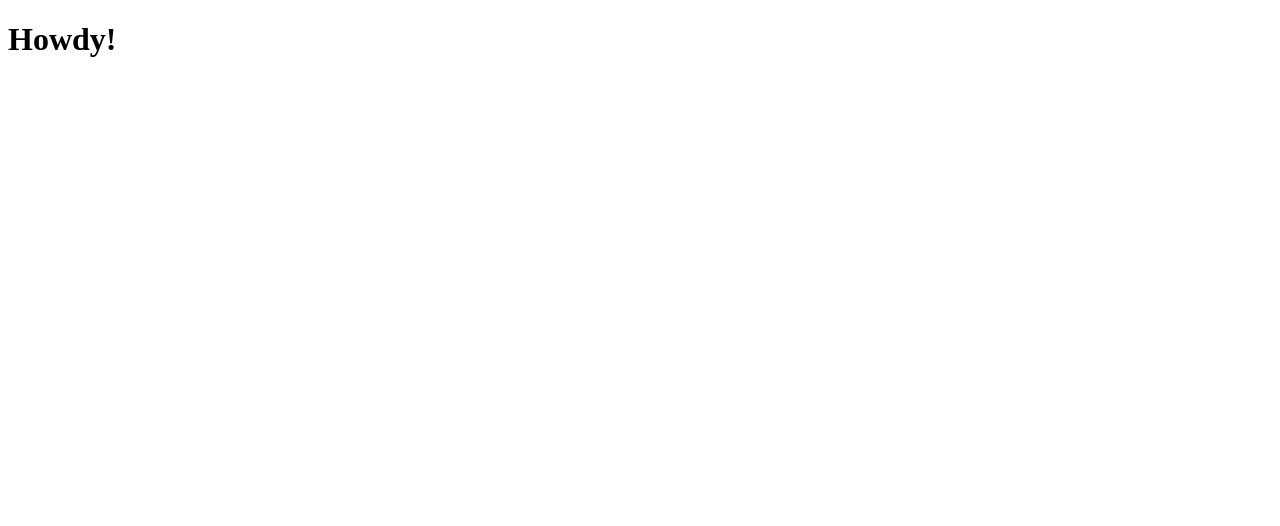
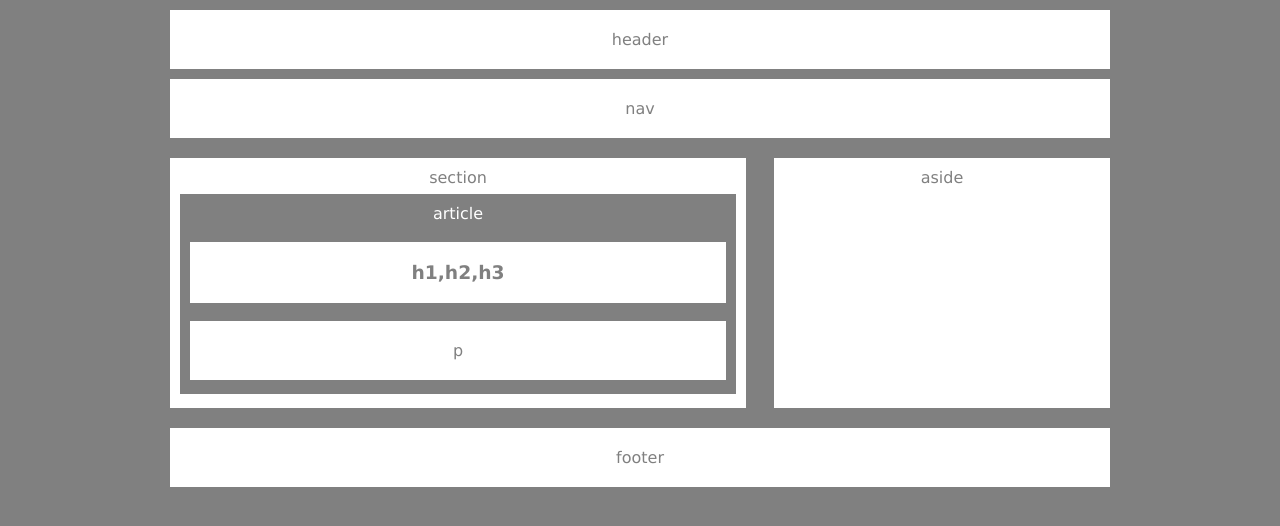
Before and after one commit to arobinson1289/HW-Wireframe, a plain HTML site: page index.html in a window 1280 px wide. Drawn offline with Linux system fonts and the light colour scheme.

Commit message:
Final Submission

```diff
--- a/index.html
+++ b/index.html
@@ -1,12 +1,33 @@
 <!DOCTYPE html>
 <html lang="en">
+
 <head>
-    <link rel "stylesheet" href="style.css">
-    <meta charset="UTF-8">
+    <link rel="stylesheet" href="style.css">
+    <meta charset=" UTF-8">
     <title>Document</title>
 </head>
+
 <body>
-    <h1>Howdy!</h1>
+    <div class="border-all">
+        <header class="header"> header</header>
+
+        <nav class="nav">nav</nav>
+
+        <section class="section">section
+            <article class="article">article
+                <h3 class="heading">h1,h2,h3</h3>
+                <p>p</p>
+            </article>
+            <div></div>
+        </section>
+        <aside class="aside">aside</aside>
+        <div class="clear">
+
+        </div><footer>footer</footer>
+
+
+
     </div>
 </body>
+
 </html>
--- a/style.css
+++ b/style.css
@@ -1,8 +1,86 @@
+* {
+    box-sizing: border-box;
+}
+
+header,
+nav,
+section,
+aside,
+footer {
+    display:block;
+    margin: 10px;
+
+}
 body {
-    color: aquamarine;
-    font: bolder;
-    background-color: aquamarine;
+    width: 100%;
+    font-family: 'Courier New', Courier, monospace;
+    background-color: grey;
+    font-family: 'Lucida Sans', 'Lucida Sans Regular', 'Lucida Grande', 'Lucida Sans Unicode', Geneva, Verdana, sans-serif;
+    margin: auto;
+    width: 960px;
+
 }
-#h1 {
-    color: aquamarine;
+header {
+    padding: 20px;
+    background-color: white;
+    text-align: center;
+    color: grey;
 }
+nav {
+    padding: 20px;
+    background-color: white;
+    text-align: center;
+    color: grey;
+}
+section {
+    float: left;
+    padding: 10px;
+    text-align: center;
+    background-color: white;
+    overflow: auto;
+    height: 250px;
+    display: block;
+    width: 60%;
+    color: grey;
+
+}
+article {
+  background-color: grey;
+  height: 200px;
+  padding: 10px;
+  margin-top: 7px;
+  color:white;
+}
+aside {
+    float: right;
+    text-align: center;
+    background-color: white;
+    height: 250px;
+    width: 35%;
+    color: grey;
+    padding: 10px;
+    }
+
+p {
+    padding: 20px;
+    background-color: white;
+    color: grey;
+
+}
+.heading {
+    padding: 20px;
+    background-color:white;
+    color: grey;
+
+}
+
+footer {
+    padding: 20px;
+    background-color: white;
+    text-align: center;
+    color: grey;
+    display: block;
+}
+.clear {
+    clear: both;
+}
```
